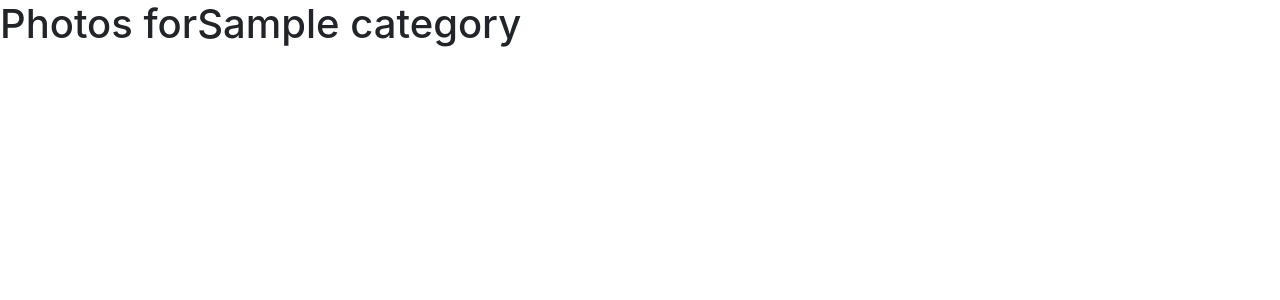
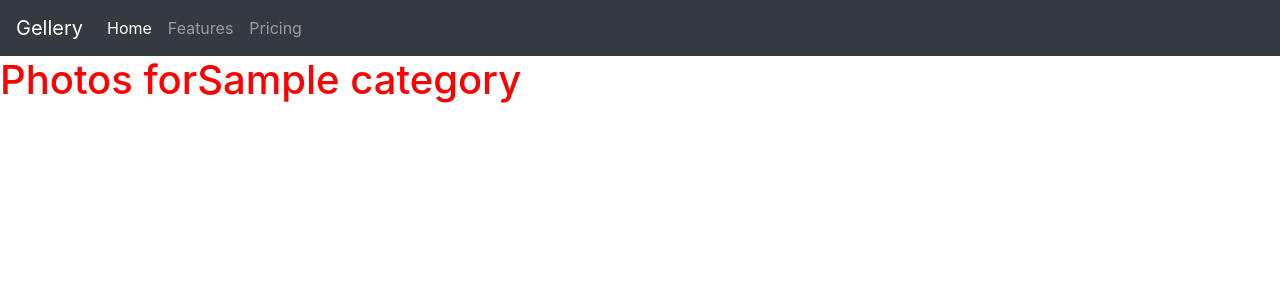
Before and after one commit to faith62/Gallery, a Django app: template gallery/templates/base.html in a window 1280 px wide. Shown: the top 300 px of the page. Run offline with Django 3.2, Linux system fonts and the light colour scheme; the template is opened without the code that fills it: most values are stand-ins (such as "Sample title", 1, 10 or a date in 2020); some libraries are stand-ins or nearby versions.

Commit message:
add static file

```diff
--- /dev/null
+++ b/gallery/static/css/style.css
@@ -0,0 +1,3 @@
+h1{
+    color:red
+}
--- a/gallery/templates/base.html
+++ b/gallery/templates/base.html
@@ -1,4 +1,5 @@
 {% load bootstrap4 %}
+{% load static%}
 <!Doctype html>
 <html lang="en">
   <head>
@@ -10,6 +11,7 @@
 
     {% block styles %}
         {% bootstrap_css %}
+        <link rel="stylesheet" href="{% static 'css/style.css' %}">
     {% endblock %}
 
     <!-- Required meta tags -->
@@ -20,6 +22,7 @@
     <link rel="stylesheet" href="https://stackpath.bootstrapcdn.com/bootstrap/4.3.1/css/bootstrap.min.css" integrity="sha384-ggOyR0iXCbMQv3Xipma34MD+dH/1fQ784/j6cY/iJTQUOhcWr7x9JvoRxT2MZw1T" crossorigin="anonymous">
   </head>
   <body>
+    {% include "navbar.html" %}
     {% block content %} <h1>Photos for{{category}}</h1> {%endblock%}
   </body>
 </html>
--- a/gallery/templates/navbar.html
+++ b/gallery/templates/navbar.html
@@ -5,7 +5,7 @@
     </button>
     <div class="collapse navbar-collapse" id="navbarNavAltMarkup">
       <div class="navbar-nav">
-        <a class="nav-item nav-link active" href="#">Home <span class="sr-only">(current)</span></a>
+        <a class="nav-item nav-link active" href="{% url 'welcomeGal'%}">Home <span class="sr-only">(current)</span></a>
         <a class="nav-item nav-link" href="#">Features</a>
         <a class="nav-item nav-link" href="#">Pricing</a>
 
--- a/gallery/urls.py
+++ b/gallery/urls.py
@@ -2,5 +2,5 @@ from django.urls import path
 from . import views
 
 urlpatterns=[
-    path('',views.welcome, name='welcome gal'),
+    path('',views.welcome, name='welcomeGal'),
 ]
--- a/mysite/settings.py
+++ b/mysite/settings.py
@@ -10,6 +10,7 @@ For the full list of settings and their values, see
 https://docs.djangoproject.com/en/3.2/ref/settings/
 """
 
+import os
 from pathlib import Path
 
 # Build paths inside the project like this: BASE_DIR / 'subdir'.
@@ -122,7 +123,9 @@ USE_TZ = True
 # https://docs.djangoproject.com/en/3.2/howto/static-files/
 
 STATIC_URL = '/static/'
-
+STATICFILES_DIRS = [
+    os.path.join(BASE_DIR, "static"),
+]
 # Default primary key field type
 # https://docs.djangoproject.com/en/3.2/ref/settings/#default-auto-field
 
```
